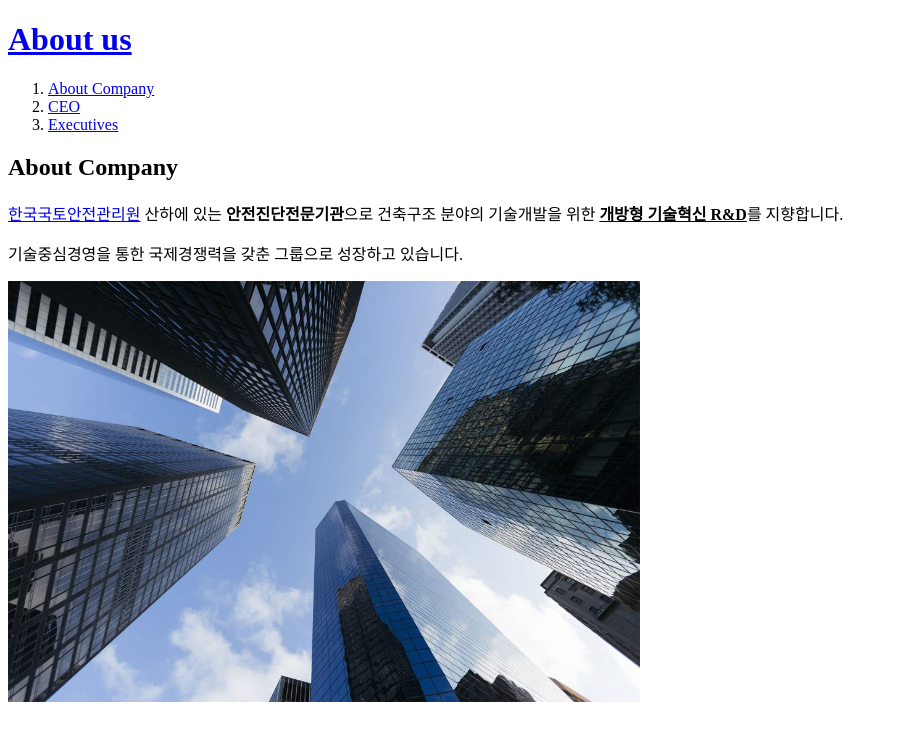
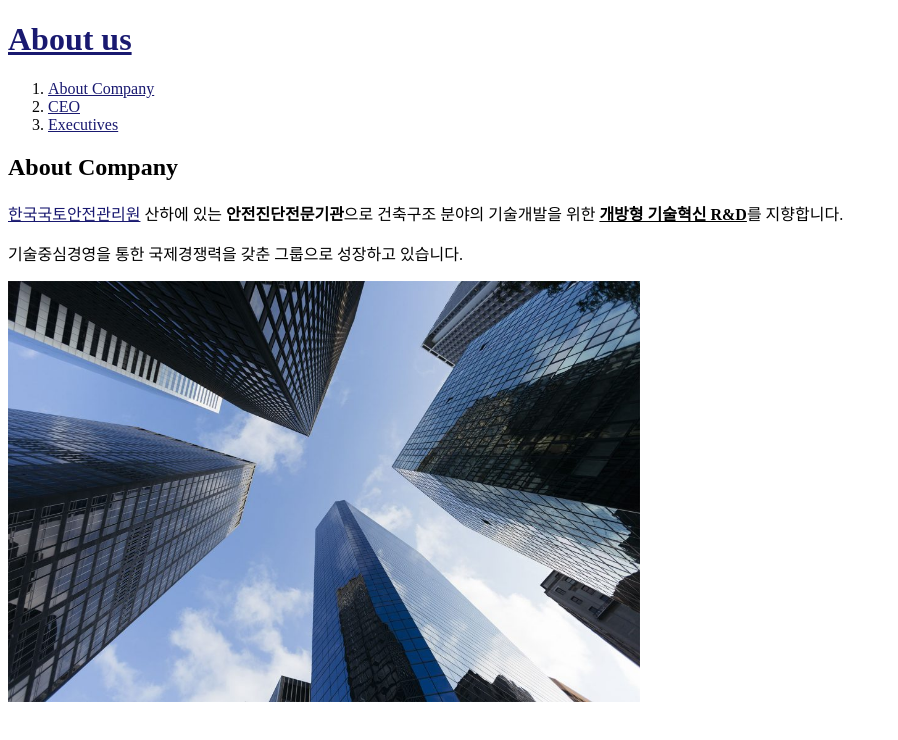
Before and after one commit to JUNGYONGL/web1, a plain HTML site: page About Company.html in a window 1280 px wide. Shown: the whole page, without its empty margins (0-898 px from the left). Drawn offline with Linux system fonts and the light colour scheme.

Commit message:
Add files via upload

```diff
--- a/About Company.html
+++ b/About Company.html
@@ -12,6 +12,11 @@
   </script>
     <title>JY구조기술사사무소</title>
     <meta charset="utf-8">
+    <style>
+     a {
+       color:midnightblue;
+     }
+   </style>
   </head>
   <body>
     <h1><a href="index.html">About us</a></h1>
```
Also changed, not shown: Executives.html (+5 -0 lines), index.html (+5 -0 lines).
